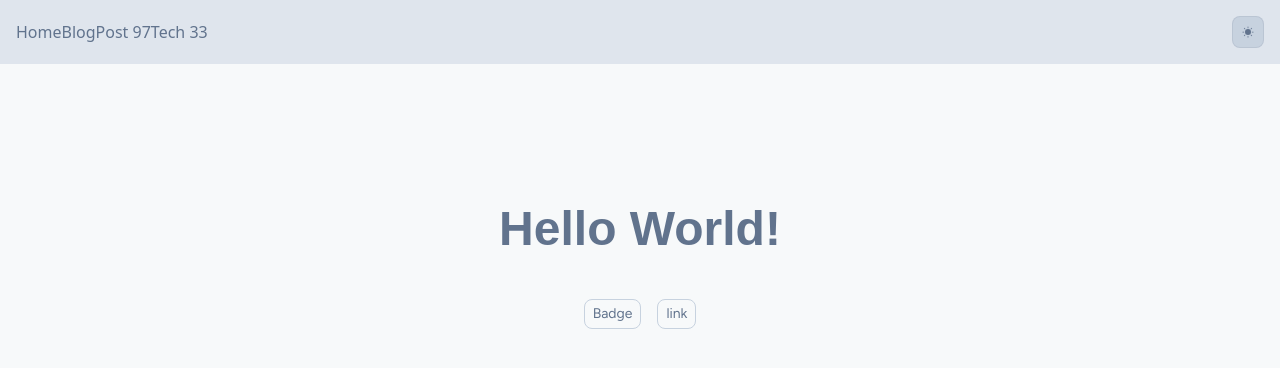
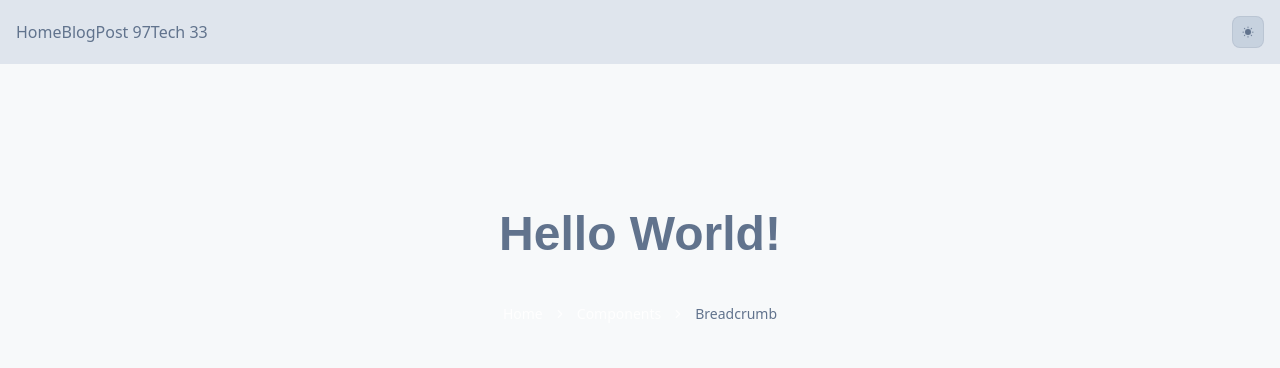
Before and after one commit to lorenzoferrante97/frontend-template, a Next.js app: page / in a window 1280 px wide. Shown: the top 368 px of the page. Built offline with nearby package versions, Linux system fonts and the light colour scheme; a web font is replaced by a local one.

Commit message:
add: added breadcrumb from shadcn

```diff
--- /dev/null
+++ b/app/components/ui/breadcrumb.jsx
@@ -0,0 +1,96 @@
+import { Slot } from "@radix-ui/react-slot";
+import { ChevronRight, MoreHorizontal } from "lucide-react";
+import * as React from "react";
+
+import { cn } from "@/lib/utils";
+
+function Breadcrumb({ ...props }) {
+	return <nav aria-label="breadcrumb" data-slot="breadcrumb" {...props} />;
+}
+
+function BreadcrumbList({ className, ...props }) {
+	return (
+		<ol
+			data-slot="breadcrumb-list"
+			className={cn(
+				"text-muted-foreground flex flex-wrap items-center gap-1.5 text-sm break-words sm:gap-2.5",
+				className,
+			)}
+			{...props}
+		/>
+	);
+}
+
+function BreadcrumbItem({ className, ...props }) {
+	return (
+		<li
+			data-slot="breadcrumb-item"
+			className={cn("inline-flex items-center gap-1.5", className)}
+			{...props}
+		/>
+	);
+}
+
+function BreadcrumbLink({ asChild, className, ...props }) {
+	const Comp = asChild ? Slot : "a";
+
+	return (
+		<Comp
+			data-slot="breadcrumb-link"
+			className={cn("hover:text-foreground transition-colors", className)}
+			{...props}
+		/>
+	);
+}
+
+function BreadcrumbPage({ className, ...props }) {
+	return (
+		<span
+			data-slot="breadcrumb-page"
+			role="link"
+			aria-disabled="true"
+			aria-current="page"
+			className={cn("text-foreground font-normal", className)}
+			{...props}
+		/>
+	);
+}
+
+function BreadcrumbSeparator({ children, className, ...props }) {
+	return (
+		<li
+			data-slot="breadcrumb-separator"
+			role="presentation"
+			aria-hidden="true"
+			className={cn("[&>svg]:size-3.5", className)}
+			{...props}
+		>
+			{children ?? <ChevronRight />}
+		</li>
+	);
+}
+
+function BreadcrumbEllipsis({ className, ...props }) {
+	return (
+		<span
+			data-slot="breadcrumb-ellipsis"
+			role="presentation"
+			aria-hidden="true"
+			className={cn("flex size-9 items-center justify-center", className)}
+			{...props}
+		>
+			<MoreHorizontal className="size-4" />
+			<span className="sr-only">More</span>
+		</span>
+	);
+}
+
+export {
+	Breadcrumb,
+	BreadcrumbList,
+	BreadcrumbItem,
+	BreadcrumbLink,
+	BreadcrumbPage,
+	BreadcrumbSeparator,
+	BreadcrumbEllipsis,
+};
--- a/app/page.jsx
+++ b/app/page.jsx
@@ -25,7 +25,16 @@
 // 	AvatarImage,
 // } from "@/app/components/ui/avatar";
 
-import { Badge } from "@/app/components/ui/badge";
+// import { Badge } from "@/app/components/ui/badge";
+
+import {
+	Breadcrumb,
+	BreadcrumbItem,
+	BreadcrumbLink,
+	BreadcrumbList,
+	BreadcrumbPage,
+	BreadcrumbSeparator,
+} from "@/app/components/ui/breadcrumb";
 
 export default function Home() {
 	return (
@@ -88,10 +97,27 @@ export default function Home() {
 				</div> */}
 
 				{/* - Badge ----------------------------- */}
-				<Badge variant="default">Badge</Badge>
+				{/* <Badge variant="default">Badge</Badge>
 				<Badge asChild variant="default">
 					<a href="/">link</a>
-				</Badge>
+				</Badge> */}
+
+				{/* - Breadcrumb ----------------------------- */}
+				<Breadcrumb>
+					<BreadcrumbList>
+						<BreadcrumbItem>
+							<BreadcrumbLink href="/">Home</BreadcrumbLink>
+						</BreadcrumbItem>
+						<BreadcrumbSeparator />
+						<BreadcrumbItem>
+							<BreadcrumbLink href="/components">Components</BreadcrumbLink>
+						</BreadcrumbItem>
+						<BreadcrumbSeparator />
+						<BreadcrumbItem>
+							<BreadcrumbPage>Breadcrumb</BreadcrumbPage>
+						</BreadcrumbItem>
+					</BreadcrumbList>
+				</Breadcrumb>
 
 				{/* local image */}
 				{/* <figure className="h-52 aspect-[9/16] relative rounded-lg overflow-hidden">
```
